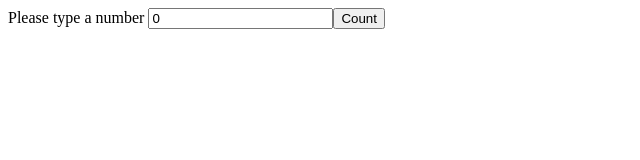
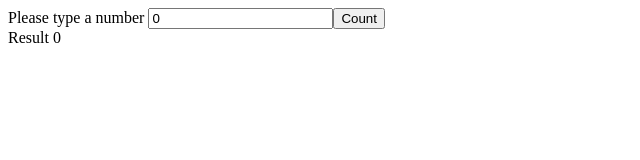
Before and after one commit to brkygngr/BracketCoCo, an Angular app in the folder bcc-ui/: page / in a window 1280 px wide. Shown: the top 160 px of the page, without its empty margins (0-640 px from the left). Built offline with nearby package versions, Linux system fonts and the light colour scheme.

Commit message:
update ui to be a bit prettier

```diff
--- a/bcc-ui/src/app/app.component.html
+++ b/bcc-ui/src/app/app.component.html
@@ -1,6 +1,15 @@
-<label>
-  Please type a number
-  <input type="number" min="0" [(ngModel)]="pairCount" />
-</label>
+<div>
+  <label>
+    Please type a number
+    <input type="number" min="0" [(ngModel)]="pairCount" />
+  </label>
 
-<button (click)="onCountClick()">Count</button>
+  <button (click)="onCountClick()">Count</button>
+</div>
+
+<div>
+  <label>
+    Result
+    {{ result }}
+  </label>
+</div>
```
